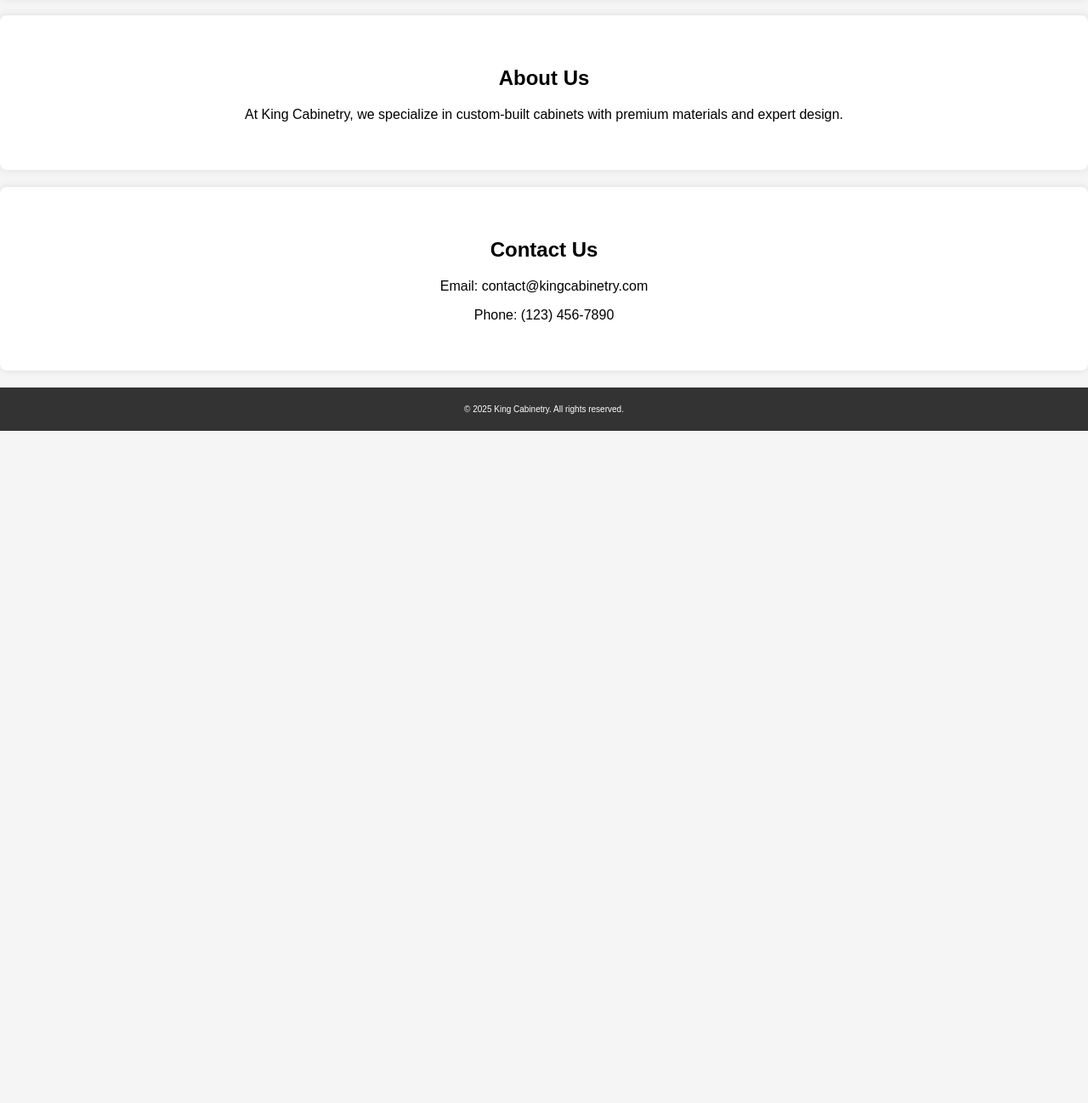
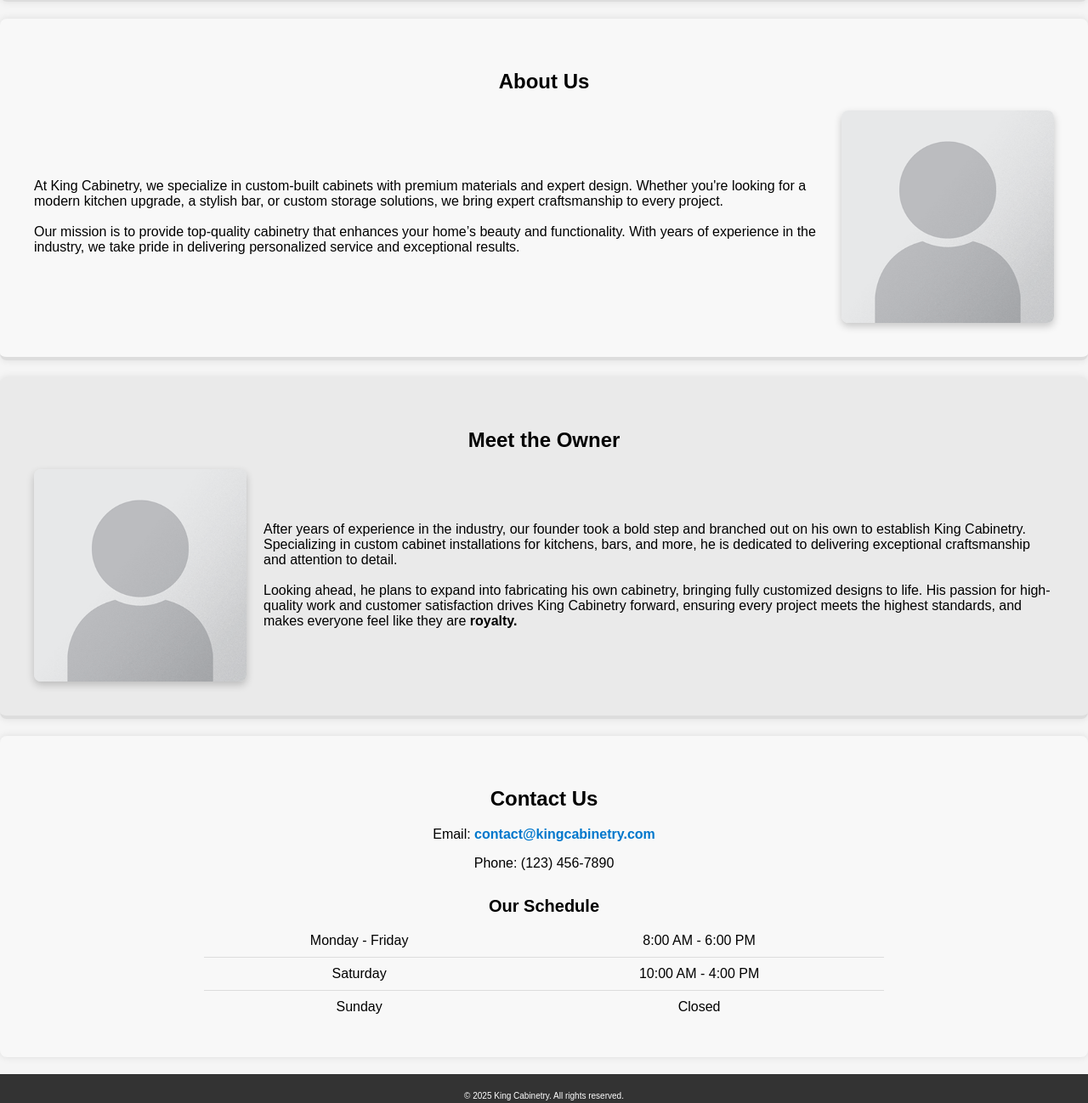
Before and after one commit to Braydon-Lynch/KingCabinetry, a plain HTML site: page king-cabinetry/index.html in a window 1280 px wide. Shown: the part 822-2120 px from the top of the page at 85% size. Before the commit the page ends 1329 px from the top, so only its background shows below. Drawn offline with Linux system fonts and the light colour scheme.

Commit message:
Added photos for each section

```diff
--- a/king-cabinetry/index.html
+++ b/king-cabinetry/index.html
@@ -13,8 +13,9 @@
     <nav>
         <ul>
             <li><a href="#main">Home</a></li>
-            <li><a href="#about">About</a></li>
-            <li><a href="#contact">Contact</a></li>
+            <li><a href="#about">About Us</a></li>
+            <li><a href="#owner">Meet the Owner</a></li>
+            <li><a href="#contact">Contact Us</a></li>
         </ul>
     </nav>
 
@@ -31,14 +32,44 @@
     <!--About section-->
     <section id="about">
         <h2>About Us</h2>
-        <p>At King Cabinetry, we specialize in custom-built cabinets with premium materials and expert design.</p>
+            <div class="about-content">
+                <p>At King Cabinetry, we specialize in custom-built cabinets with premium materials and expert design. Whether you're looking for a modern kitchen upgrade, a stylish bar, or custom storage solutions, we bring expert craftsmanship to every project.
+                    <br><br> Our mission is to provide top-quality cabinetry that enhances your home’s beauty and functionality. With years of experience in the industry, we take pride in delivering personalized service and exceptional results.
+                </p>
+                <img src="images/placeholder-headshot.png" alt="About Image" class="about-photo">
+            </div>
+    </section>
+
+    <!--Owner section-->
+    <section id="owner">
+        <h2>Meet the Owner</h2>
+        <div class="owner-content">
+            <img src="images/placeholder-headshot.png" alt="Owner Image" class="owner-photo">
+            <p>After years of experience in the industry, our founder took a bold step and branched out on his own
+                to establish King Cabinetry. Specializing in custom cabinet installations for kitchens, bars, and more,
+                he is dedicated to delivering exceptional craftsmanship and attention to detail.
+                <br><br>Looking ahead, he plans to expand into fabricating his own cabinetry, bringing
+                fully customized designs to life. His passion for high-quality work and customer satisfaction
+                drives King Cabinetry forward, ensuring every project meets the highest standards,
+                and makes everyone feel like they are <strong>royalty.</strong>
+            </p>
+        </div>
     </section>
 
     <!--Contact section-->
     <section id="contact">
         <h2>Contact Us</h2>
-        <p>Email: contact@kingcabinetry.com</p>
+        <p>Email: <a href="mailto:contact@kingcabinetry.com">contact@kingcabinetry.com</a></p>
         <p>Phone: (123) 456-7890</p>
+
+        <div class="buisness-hours">
+            <h3>Our Schedule</h3>
+            <table>
+                <tr><td>Monday - Friday</td><td>8:00 AM - 6:00 PM</td></tr>
+                <tr><td>Saturday</td><td>10:00 AM - 4:00 PM</td></tr>
+                <tr><td>Sunday</td><td>Closed</td></tr>
+            </table>
+        </div>
     </section>
 
     <footer>
--- a/king-cabinetry/styles.css
+++ b/king-cabinetry/styles.css
@@ -43,7 +43,8 @@ nav ul li a:hover {
 }
 /*Main Section Styles*/
 #main {
-    background: url('images/background.jpg') no-repeat center center/cover;
+    background: linear-gradient(rgba(0, 0, 0, 0.5), rgba(0, 0, 0, 0.5)),
+        url('images/background.jpg') no-repeat center center/cover;
     height: 90vh;
     display: flex;
     align-items: center;
@@ -80,7 +81,6 @@ h1 {
 /* Section Styles*/
 section {
     padding: 40px;
-    background: white;
     margin: 20px auto;
     max-width: auto;
     border-radius: 8px;
@@ -90,9 +90,85 @@ section {
     transition: opacity 0.8s ease-out, transform 0.8s ease-out;
 }
 
+#about, #contact {
+    background: #f8f8f8;
+}
+
+#owner {
+    background: #eaeaea;
+}
+
+section:not(:last-of-type) {
+    border-bottom: 4px solid #ddd;
+}
+
 .section-visable {
     opacity: 1;
     transform: translateY(0);
+}
+
+.about-content {
+    display: flex;
+    align-items: center;
+    text-align: left;
+}
+
+.about-photo {
+    width: 250px;
+    height: auto;
+    border-radius: 8px;
+    margin-left: 20px;
+    box-shadow: 0px 4px 10px rgba(0, 0, 0, 0.2);
+}
+
+.owner-content {
+    display: flex;
+    align-items: center;
+    text-align: left;
+}
+
+.owner-photo {
+    width: 250px;
+    height: auto;
+    border-radius: 8px;
+    margin-right: 20px;
+    box-shadow: 0px 4px 10px rgba(0, 0, 0, 0.2);
+}
+
+.buisness-hours {
+    margin-top: 30px;
+    text-align: center;
+}
+
+.buisness-hours h3 {
+    font-size: 20px;
+    margin-bottom: 10px;
+}
+
+table {
+    width: 100%;
+    max-width: 800px;
+    margin: 0 auto;
+    border-collapse: collapse;
+}
+
+table td {
+    padding: 10px;
+    border-bottom: 1px solid #ddd;
+}
+
+table tr:last-child td {
+    border-bottom: none;
+}
+
+#contact a {
+    color: #0077cc;
+    text-decoration: none;
+    font-weight: bold;
+}
+
+#contact a:hover {
+    text-decoration: underline;
 }
 
 footer {
```
Also changed, not shown: king-cabinetry/images/placeholder-headshot.png (added).
